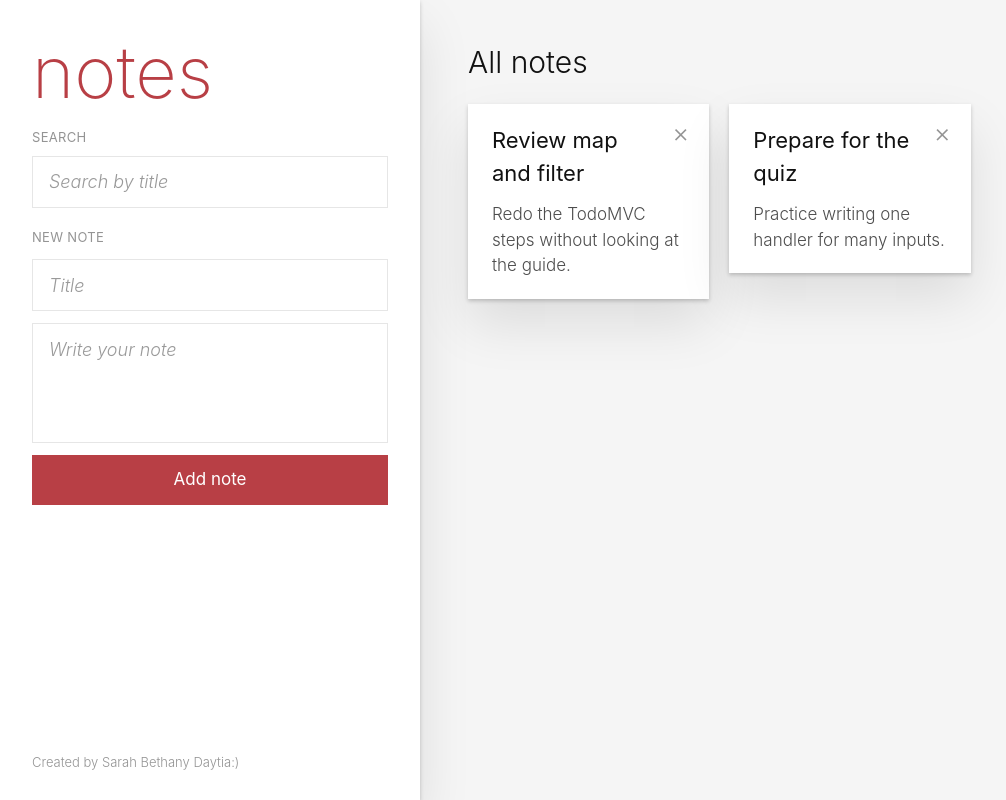
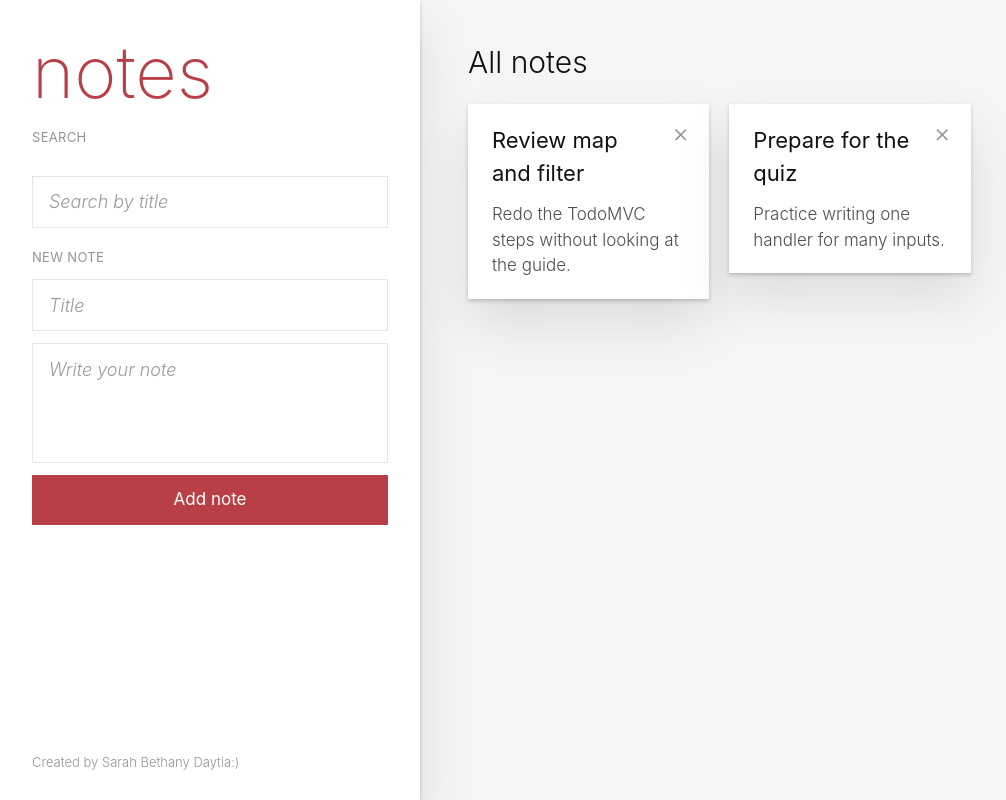
Before and after one commit to snobelle/csit340g7-notes, a React (Vite) app: page / in a window 1280 px wide. Shown: the whole page, without its empty margins (0-1006 px from the left). Built offline with nearby package versions, Linux system fonts and the light colour scheme.

Commit message:
feat: search notes by title

```diff
--- a/src/components/Notes.jsx
+++ b/src/components/Notes.jsx
@@ -6,8 +6,6 @@ const [notes, setNotes] = useState([
     { id: 1, title: 'Review map and filter', body: 'Redo the TodoMVC steps without looking at the guide.' },
     { id: 2, title: 'Prepare for the quiz', body: 'Practice writing one handler for many inputs.' },
     ])
-
-const [form, setForm] = useState({ title: '', body: '' })
 
 function handleChange(e) {
     setForm({ ...form, [e.target.name]: e.target.value })
@@ -24,6 +22,12 @@ function handleSubmit(e) {
 
 function handleDelete(id) {  setNotes(notes.filter((note) => note.id !== id))}
 
+const [form, setForm] = useState({ title: '', body: '' })
+const [search, setSearch] = useState('')
+
+const visibleNotes = notes.filter((note) =>
+  note.title.toLowerCase().includes(search.toLowerCase())
+)
 
     return (
     <div className="grid min-h-screen grid-cols-[420px_1fr]">
@@ -34,11 +38,13 @@ function handleDelete(id) {  setNotes(notes.filter((note) => note.id !== id))}
 
         <div>
             <p className="mb-2 text-[13px] font-normal tracking-wide text-[#949494]">SEARCH</p>
-            <input
+        </div>
+        <input
+            value={search}
+            onChange={(e) => setSearch(e.target.value)}
             placeholder="Search by title"
             className="h-[52px] w-full border border-[#e6e6e6] px-4 text-lg outline-none placeholder:text-black/40 placeholder:italic focus:border-[#cf7d7d]"
             />
-        </div>
 
         <form onSubmit={handleSubmit} className="grid gap-3">
             <p className="text-[13px] font-normal tracking-wide text-[#949494]">NEW NOTE</p>
@@ -69,7 +75,7 @@ function handleDelete(id) {  setNotes(notes.filter((note) => note.id !== id))}
         <h2 className="mb-6 text-3xl">All notes</h2>
 
         <ul className="grid grid-cols-3 items-start gap-5">
-            {notes.map((note) => (
+            {visibleNotes.map((note) => (
             <li
                 key={note.id}
                 className="relative min-h-32 bg-white px-6 py-5 shadow-[0_2px_4px_0_rgba(0,0,0,0.2),0_25px_50px_0_rgba(0,0,0,0.1)]"
```
